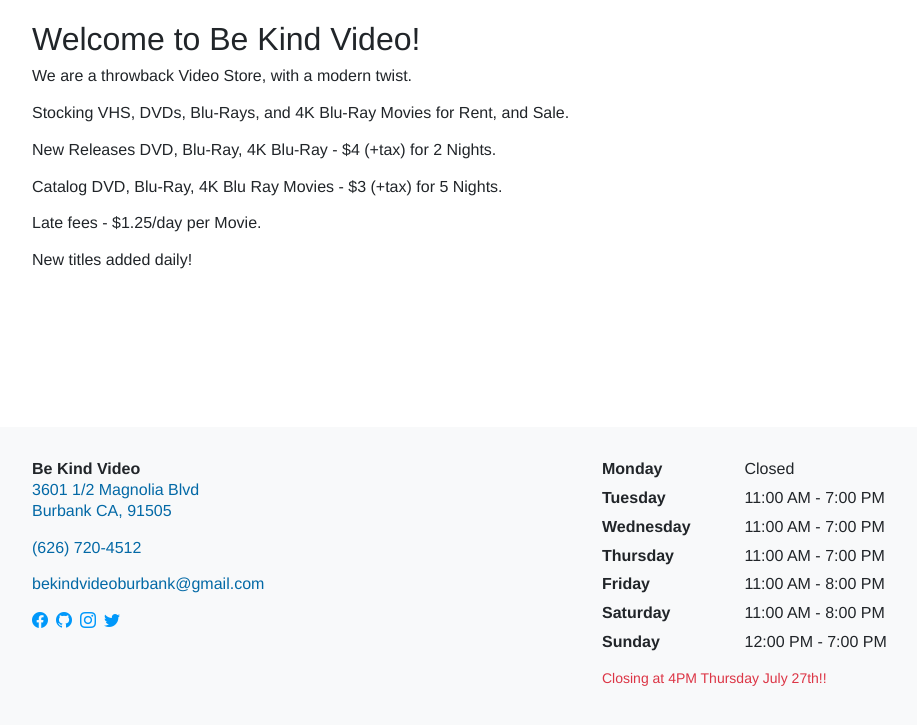
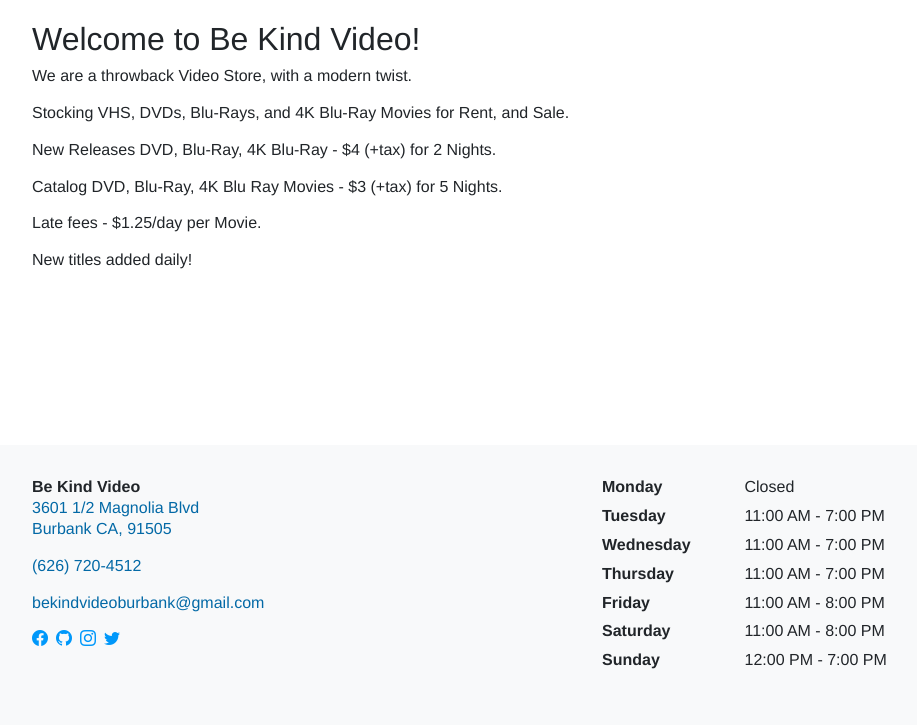
Before and after one commit to arenoir/be-kind-video, a Jekyll site: the page built from index.markdown, in a window 1280 px wide, cut to the strip 157-882 px from the top of the page. Shown: the whole strip, without its empty margins (50-967 px from the left). Built offline with Jekyll 4.4.1, drawn with Linux system fonts in a browser that asks for light colours.

Commit message:
Update hours.yml
Removed special hours

```diff
--- a/_data/hours.yml
+++ b/_data/hours.yml
@@ -15,4 +15,4 @@
     description: '11:00 AM - 8:00 PM'
   - name: Sunday
     description: '12:00 PM - 7:00 PM'
-note: Closing at 4PM Thursday July 27th!!
+note:
```
